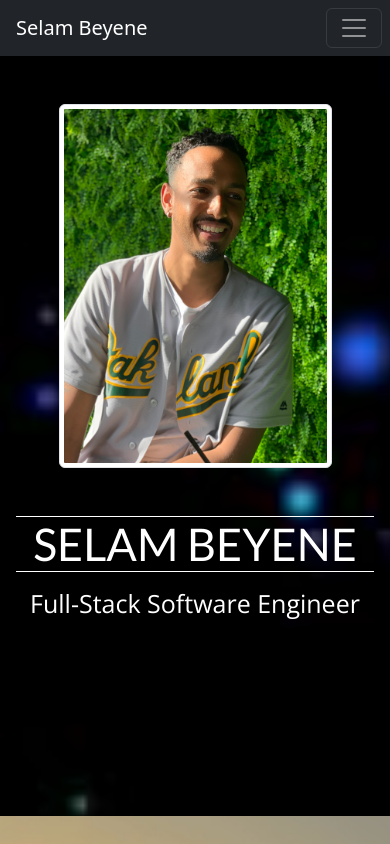
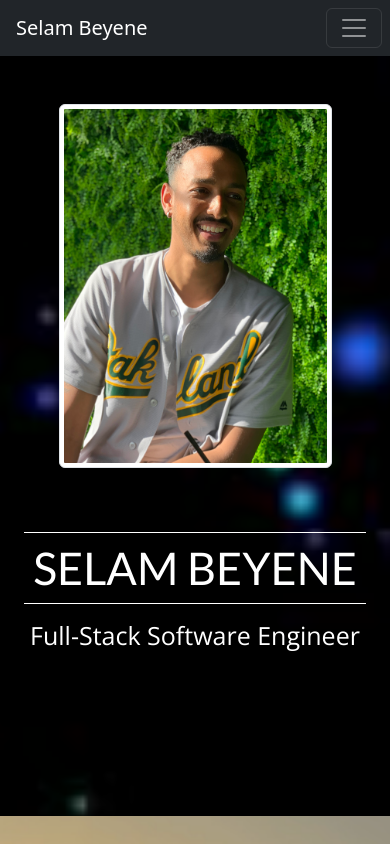
Before and after one commit to Slmbyn/my-portfolio, a React (Create React App) app: page / in a window 390 px wide. Shown: the top 844 px of the page. Built offline with nearby package versions, Linux system fonts and the light colour scheme; a web font is replaced by a local one.

Commit message:
mobile landing spacing

```diff
--- a/src/components/LandingPage.js
+++ b/src/components/LandingPage.js
@@ -29,13 +29,13 @@ export default function LandingPage() {
         <img
           src={profilePic}
           alt='Headshot'
-          className='headshot img-fluid img-thumbnail'
+          className='headshot img-fluid img-thumbnail mb-3 '
           style={{width:'70%'}}
         />
       </div>
       <div className='text-white text-center mt-5 '>
         <h1
-          className='mx-3'
+          className='mx-4 mb-3 py-2'
           style={{
             fontSize:'45px',
             fontFamily:'"Lato", sans-serif',
```
